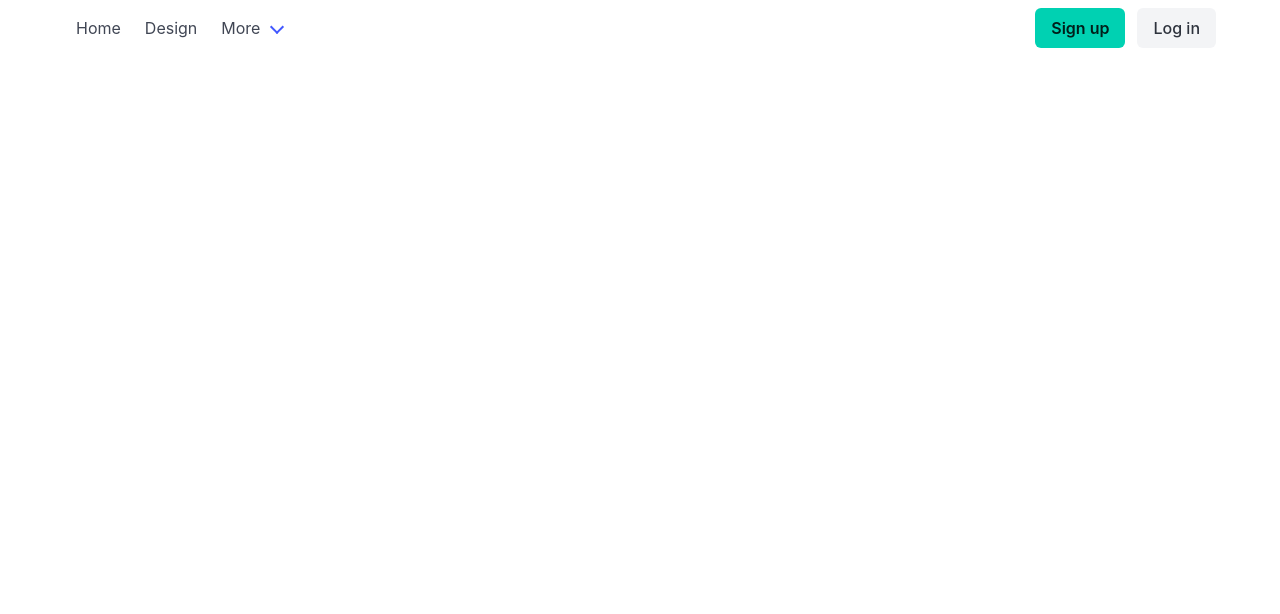
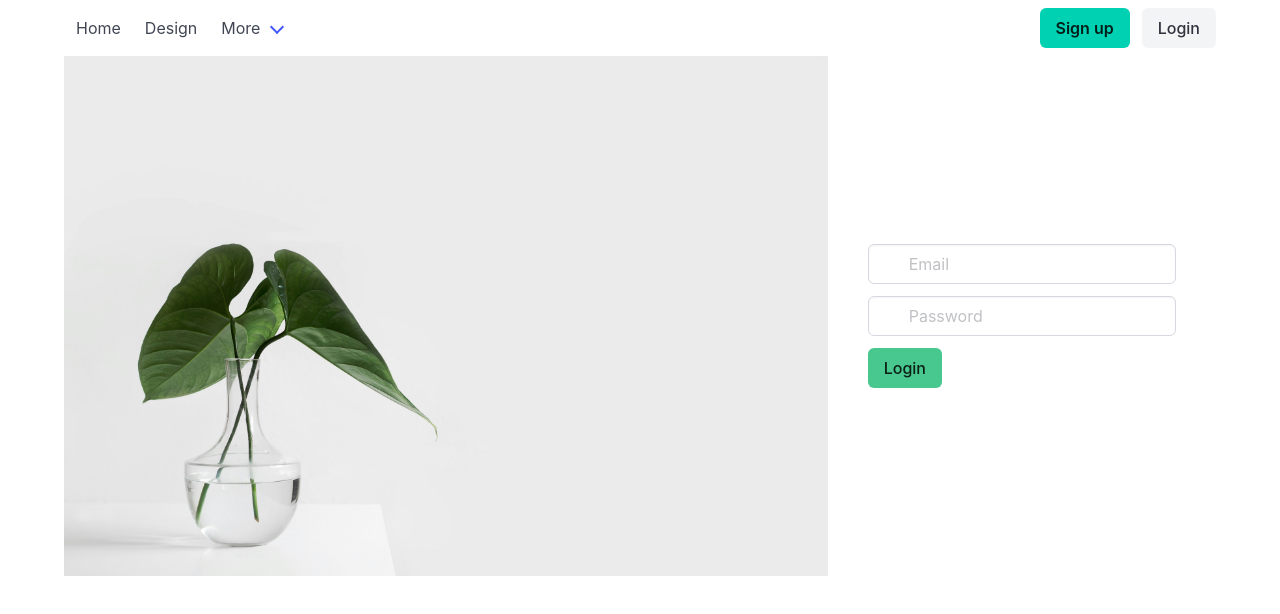
Before and after one commit to j0y0nt/tcfe, an Angular app in the folder ang-fe/: page /login in a window 1280 px wide. Before the commit this address led to /. Shown: the top 614 px of the page. Built offline with nearby package versions, Linux system fonts and the light colour scheme.

Commit message:
Add login page.

```diff
--- a/ang-fe/src/app/app.component.html
+++ b/ang-fe/src/app/app.component.html
@@ -39,8 +39,8 @@
               <a class="button is-primary">
                 <strong>Sign up</strong>
               </a>
-              <a class="button is-light">
-                Log in
+              <a class="button is-light" [routerLink]="['/login']">
+                Login
               </a>
             </div>
           </div>
--- a/ang-fe/src/app/app.config.ts
+++ b/ang-fe/src/app/app.config.ts
@@ -1,8 +1,9 @@
 import { ApplicationConfig } from '@angular/core';
 import { provideRouter } from '@angular/router';
+import { provideHttpClient, withJsonpSupport } from '@angular/common/http';
 
 import { routes } from './app.routes';
 
 export const appConfig: ApplicationConfig = {
-  providers: [provideRouter(routes)]
+  providers: [provideRouter(routes), provideHttpClient(withJsonpSupport())]
 };
--- a/ang-fe/src/app/app.routes.ts
+++ b/ang-fe/src/app/app.routes.ts
@@ -1,13 +1,21 @@
 import { Routes } from '@angular/router';
 import { DesignTacosComponent } from './design-tacos/design-tacos.component';
 import { RecentTacosComponent } from './recent-tacos/recent-tacos.component';
+import { LoginComponent } from './login/login.component';
 
 export const routes: Routes = [{
     path:   '',
     component: RecentTacosComponent,
     title: 'Recent Tacos'
-    },{
-    path:   'design',
-    component: DesignTacosComponent,
-    title: 'Design Tacos'
-}];
+    },
+    {
+        path:   'design',
+        component: DesignTacosComponent,
+        title: 'Design Tacos'
+    },
+    {
+        path: 'login',
+        component: LoginComponent,
+        title: 'Login'
+    },
+];
--- a/ang-fe/src/app/design-tacos/design-tacos.component.ts
+++ b/ang-fe/src/app/design-tacos/design-tacos.component.ts
@@ -2,6 +2,7 @@ import { Component, inject } from '@angular/core';
 import { TacoDesignService } from '../taco-design.service';
 import { CommonModule } from '@angular/common';
 import {FormBuilder, FormArray, FormControl, FormGroup, ReactiveFormsModule} from '@angular/forms';
+import { Ingredient } from '../ingredient';
 
 @Component({
   selector: 'app-design-tacos',
@@ -15,14 +16,14 @@ export class DesignTacosComponent {
 
   designService: TacoDesignService = inject(TacoDesignService);
   applyForm: FormGroup;
-  selected: string[];
+  selected: Ingredient[];
 
   constructor(private formBuilder: FormBuilder) {
     this.applyForm = this.formBuilder.group({
       name: new FormControl(''),
       ingredients: new FormArray([new FormControl('')]),
     });
-    this.selected = [];
+    this.selected = new Array<Ingredient>();
   }
 
   get ingredients() {
@@ -32,7 +33,7 @@ export class DesignTacosComponent {
   addIngredient($event: any) {
 
     if($event.target.checked) {
-      this.selected.push($event.target.id);
+      this.selected.push(this.designService.ingredientList.filter(item => item.id == $event.target.id )[0]);
     } else {
       this.selected = this.selected.filter(item => item !== $event.target.id)
     }
--- /dev/null
+++ b/ang-fe/src/app/login/login.component.html
@@ -0,0 +1,46 @@
+<div class="container" style=" display: flex; justify-content: space-between;">
+    <div class="" style="width:70%;  display: flex; flex-direction: column; justify-content: center;">
+        <div class="" style="border-radius: 20px; ">
+            <!-- Image container div -->
+
+                <img
+                    class="image is-fullwidth"
+                    style="width: 100%; height: auto; object-fit: fill;"
+                    src="/assets/vass.jpg"
+                    crossorigin
+                />
+
+        </div>
+    </div>
+    <div style="display: flex; flex-direction: column; justify-content: center;">
+        <div style="padding: 40px 40px 40px 40px;">
+            <div class="field">
+                <p class="control has-icons-left has-icons-right">
+                  <input class="input" type="email" placeholder="Email">
+                  <span class="icon is-small is-left">
+                    <i class="fas fa-envelope"></i>
+                  </span>
+                  <span class="icon is-small is-right">
+                    <i class="fas fa-check"></i>
+                  </span>
+                </p>
+              </div>
+              <div class="field">
+                <p class="control has-icons-left">
+                  <input class="input" type="password" placeholder="Password">
+                  <span class="icon is-small is-left">
+                    <i class="fas fa-lock"></i>
+                  </span>
+                </p>
+              </div>
+              <div class="field">
+                <p class="control">
+                  <button class="button is-success">
+                    Login
+                  </button>
+                </p>
+              </div>
+        </div>
+
+    </div>
+</div>
--- a/ang-fe/src/app/taco-design.service.ts
+++ b/ang-fe/src/app/taco-design.service.ts
@@ -1,12 +1,17 @@
 import { Injectable } from '@angular/core';
 import { Ingredient } from './ingredient';
+import { HttpClient } from '@angular/common/http';
+import { Taco } from './taco';
 
 @Injectable({
   providedIn: 'root'
 })
 export class TacoDesignService {
+  url = 'http://localhost:3000/locations';
 
-  constructor() { }
+  constructor (private http: HttpClient) {
+
+  }
 
   prefixMap: any = {
     'WRAP': 'Designate your',
@@ -142,10 +147,12 @@ export class TacoDesignService {
     return this.ingredientList;
   }
 
-  submitTacoDesign(name: String, ingredients: string[]) {
-    console.log(
-      `Taco Design received: name: ${name}, ingredients: ${ingredients} .`,
-    );
+  submitTacoDesign(name: String, ingredients: Ingredient[]) {
+
+    this.http.post<Taco>('http://localhost:8080/tcdesign/', {name: name, ingredients: ingredients}).subscribe(taco => {
+      console.log('Updated config:', taco);
+    });
+
   }
 
 }
```
Also changed, not shown: ang-fe/src/app/login/login.component.ts (added, +12 -0 lines), ang-fe/src/app/login/login.component.css (added), ang-fe/src/assets/vass.jpg (added), 1 other file (tests, documents, lock files or other folders).
